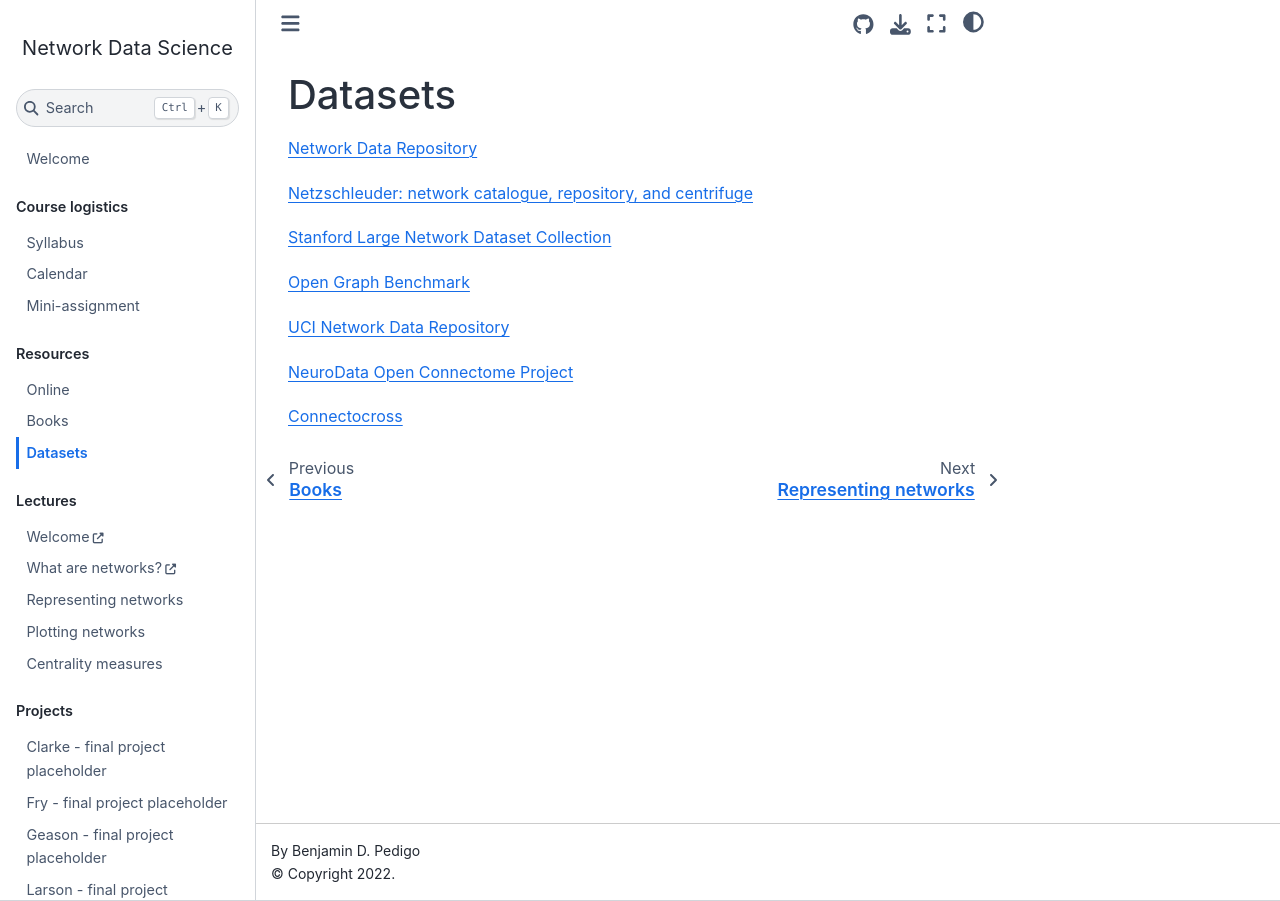
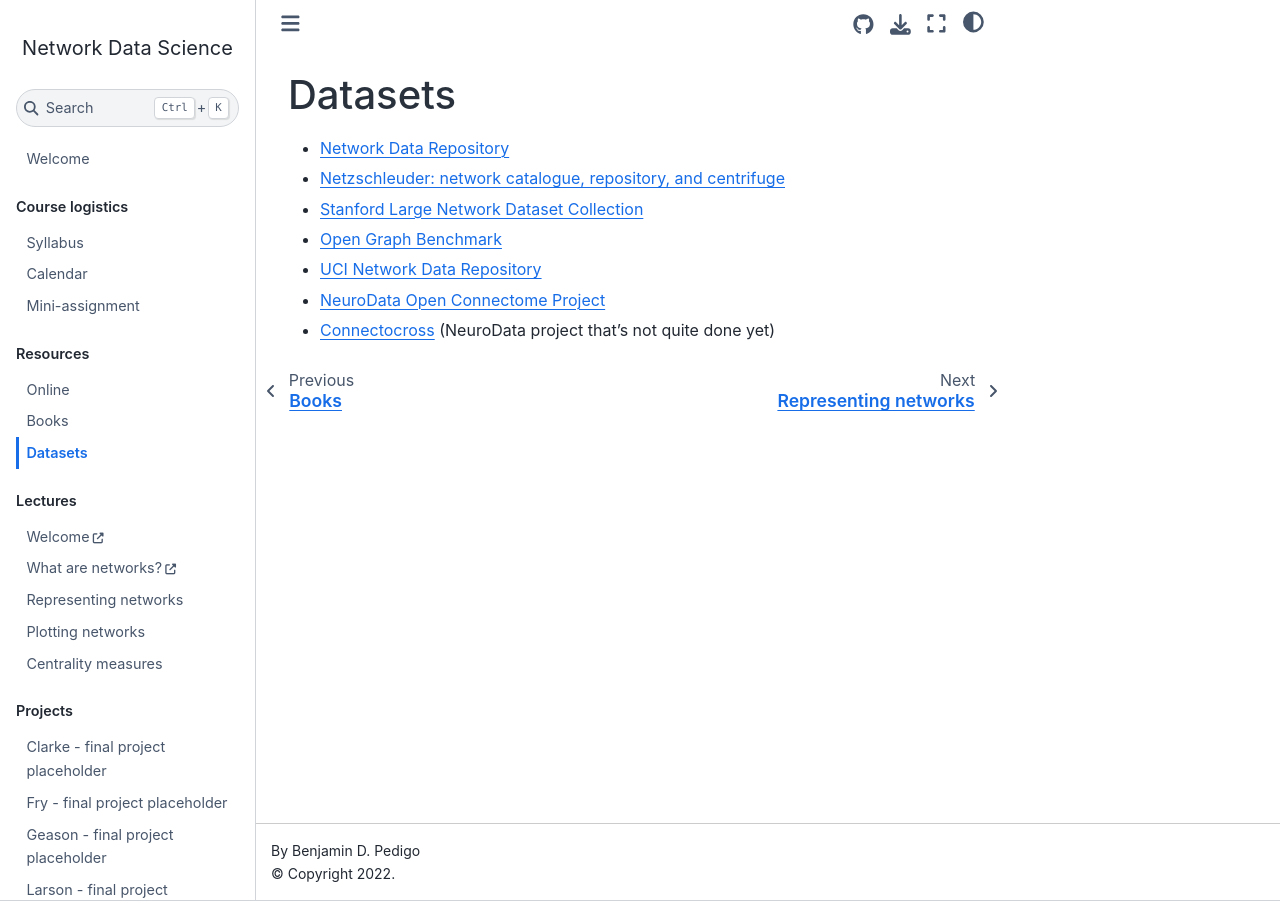
Before and after one commit to bdpedigo/networks-course, a Jupyter Book: the page built from docs/datasets.md, in a window 1280 px wide. Built offline with Jupyter Book 1.0.4 settings and Sphinx 7.4.7 and the Sphinx Book theme 1.1.4, drawn with Linux system fonts in a browser that asks for light colours; pages that are not in the unit, such as notebooks, are missing from menus.

Commit message:
update datasets to list

```diff
--- a/docs/datasets.md
+++ b/docs/datasets.md
@@ -1,15 +1,8 @@
 # Datasets
-
-[Network Data Repository](https://networkrepository.com/network-data.php)
-
-[Netzschleuder: network catalogue, repository, and centrifuge](https://networks.skewed.de/)
-
-[Stanford Large Network Dataset Collection](https://snap.stanford.edu/data/)
-
-[Open Graph Benchmark](https://ogb.stanford.edu/)
-
-[UCI Network Data Repository](https://networkdata.ics.uci.edu/resources.php)
-
-[NeuroData Open Connectome Project](https://neurodata.io/project/ocp/)
-
-[Connectocross](https://github.com/neurodata/connectocross)
+- [Network Data Repository](https://networkrepository.com/network-data.php)
+- [Netzschleuder: network catalogue, repository, and centrifuge](https://networks.skewed.de/)
+- [Stanford Large Network Dataset Collection](https://snap.stanford.edu/data/)
+- [Open Graph Benchmark](https://ogb.stanford.edu/)
+- [UCI Network Data Repository](https://networkdata.ics.uci.edu/resources.php)
+- [NeuroData Open Connectome Project](https://neurodata.io/project/ocp/)
+- [Connectocross](https://github.com/neurodata/connectocross) (NeuroData project that's not quite done yet)
```
